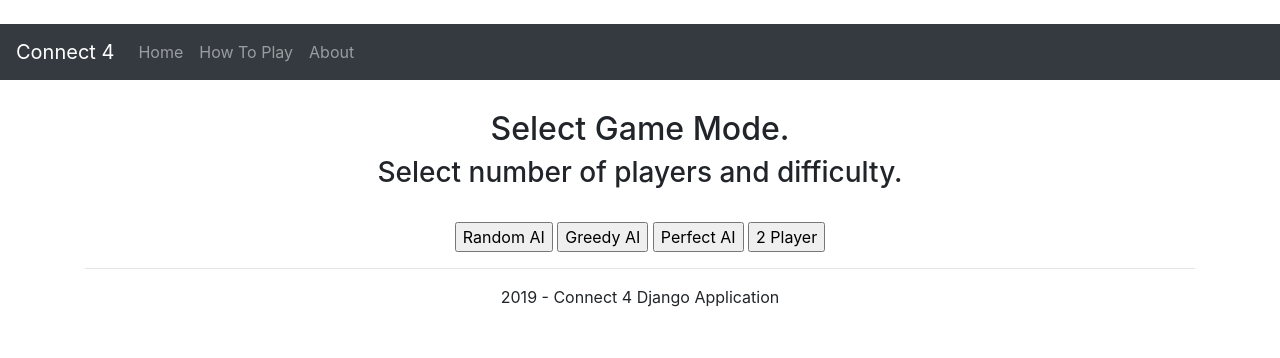
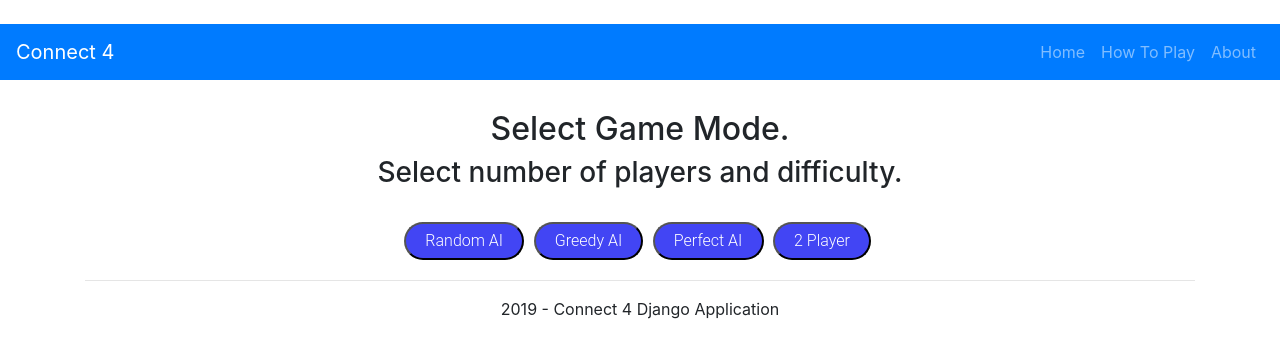
Before and after one commit to nro2/connect4test, a Django app: page /select/ in a window 1280 px wide. Shown: the top 358 px of the page. Run offline with Django 3.2, Linux system fonts and the light colour scheme; some libraries are stand-ins or nearby versions.

Commit message:
Add image for splash page, designed new buttons.

```diff
--- a/connect4_django/app/static/content/site.css
+++ b/connect4_django/app/static/content/site.css
@@ -1,7 +1,16 @@
 body {
-    margin:0;
+    margin: 0;
     padding-bottom: 20px;
     text-align: center;
+}
+
+.navbar {
+    margin-bottom: 30px;
+    background: #4245f4
+}
+
+ul.nav a:hover {
+    color: #fff !important;
 }
 
 table {
@@ -25,3 +34,29 @@ td {
 .black {
     background-color: black;
 }
+
+.button3 {
+    display: inline-block;
+    padding: 0.3em 1.2em;
+    margin: 0 0.3em 0.3em 0;
+    border-radius: 2em;
+    box-sizing: border-box;
+    text-decoration: none;
+    font-family: 'Roboto', sans-serif;
+    font-weight: 300;
+    color: #FFFFFF;
+    background-color: #4245f4;
+    text-align: center;
+    transition: all 0.2s;
+}
+
+.button3:hover {
+    background-color: #4095c6;
+}
+
+@media all and (max-width:30em) {
+    .button3 {
+        display: block;
+        margin: 0.2em auto;
+    }
+}
--- a/connect4_django/app/templates/about.html
+++ b/connect4_django/app/templates/about.html
@@ -2,7 +2,7 @@
 
 {% block content %}
 
-<h1 class="text-center">{{ title }}.</h1>
+<h1 class="text-center">{{ title }}</h1>
 
 <br />
 
--- a/connect4_django/app/templates/howToPlay.html
+++ b/connect4_django/app/templates/howToPlay.html
@@ -2,7 +2,7 @@
 
 {% block content %}
 
-<h1 class="text-center">{{ title }}.</h1>
+<h1 class="text-center">{{ title }}</h1>
 <h3 class="text-center">{{ message }}</h3>
 
 <br />
--- a/connect4_django/app/templates/index.html
+++ b/connect4_django/app/templates/index.html
@@ -5,9 +5,11 @@
 <h1 class="text-center">Welcome to Connect 4</h1>
 
 <br />
+<img src="../static/content/gamepic.jpg">
+<br>
 
 <form class="text-center" action='/newgame/' method="post">{% csrf_token %}
-    <input type='submit' name="New Game" value='New Game'/>
+    <input type='submit' class="button3" name="New Game" value='New Game'/>
 </form>
 
 <br />
--- a/connect4_django/app/templates/layout.html
+++ b/connect4_django/app/templates/layout.html
@@ -4,7 +4,7 @@
 <head>
     <meta charset="utf-8" />
     <meta name="viewport" content="width=device-width, initial-scale=1.0">
-    <title>{{ title }} - My Django Application</title>
+    <title>{{ title }}</title>
     <link rel="stylesheet" type="text/css"
         href="https://cdnjs.cloudflare.com/ajax/libs/twitter-bootstrap/4.1.0/css/bootstrap.min.css" />
     <link rel="stylesheet" type="text/css" href="../static/content/site.css">
@@ -13,28 +13,25 @@
             margin-bottom: 30px;
         }
 
-        .bodycont {
-            text-align: center;
-        }
     </style>
 </head>
 
 <body>
-    <nav class="navbar navbar-expand-md navbar-dark navbar-fixed-top bg-dark mb-4.5">
+    <nav class="navbar navbar-expand-md navbar-dark navbar-fixed-top bg-primary mb-4.5 justify-content-between">
 
         <a class="navbar-brand" href="#">Connect 4</a>
-        <div class="navbar-collapse">
-            <ul class="nav navbar-nav navbar-right">
-                <li class="nav-item"><a class="nav-link" href="{% url 'home' %}">Home</a></a></li>
-                <li class="nav-item"><a class="nav-link" href="{% url 'howtoplay' %}">How To Play</a></li>
-                <li class="nav-item"><a class="nav-link" href="{% url 'about' %}">About</a></li>
+       <div>
+            <ul class="nav navbar-nav">
+                <li class="nav-item"><a class="nav-link" href="/">Home</a></a></li>
+                <li class="nav-item"><a class="nav-link" href="/howtoplay/">How To Play</a></li>
+                <li class="nav-item"><a class="nav-link" href="/about/">About</a></li>
             </ul>
         </div>
 
     </nav>
     <div class="container">
 
-        <div id="bodycont" class="container body-content"></div>
+        <div class="container body-content"></div>
         {% block content %}{% endblock %}
         <hr />
         <footer>
--- a/connect4_django/app/templates/select.html
+++ b/connect4_django/app/templates/select.html
@@ -1,6 +1,4 @@
-{% extends "layout.html" %}
-
-{% block content %}
+{% extends "layout.html" %} {% block content %}
 
 <h2 class="text-center">{{ title }}.</h2>
 <h3 class="text-center">{{ message }}</h3>
@@ -9,10 +7,10 @@
 
 <form action='/twoplayer/' class="text-center" method="post">
     {% csrf_token %}
-    <input type='submit' value='Random AI' />
-    <input type='submit' value='Greedy AI' />
-    <input type='submit' value='Perfect AI' />
-    <input type='submit' value='2 Player' />
+    <input type='submit' class="button3" value='Random AI' />
+    <input type='submit' class="button3" value='Greedy AI' />
+    <input type='submit' class="button3" value='Perfect AI' />
+    <input type='submit' class="button3" value='2 Player' />
 </form>
 
-{% endblock  %}
+{% endblock %}
```
Also changed, not shown: connect4_django/app/static/content/gamepic.jpg (added).
